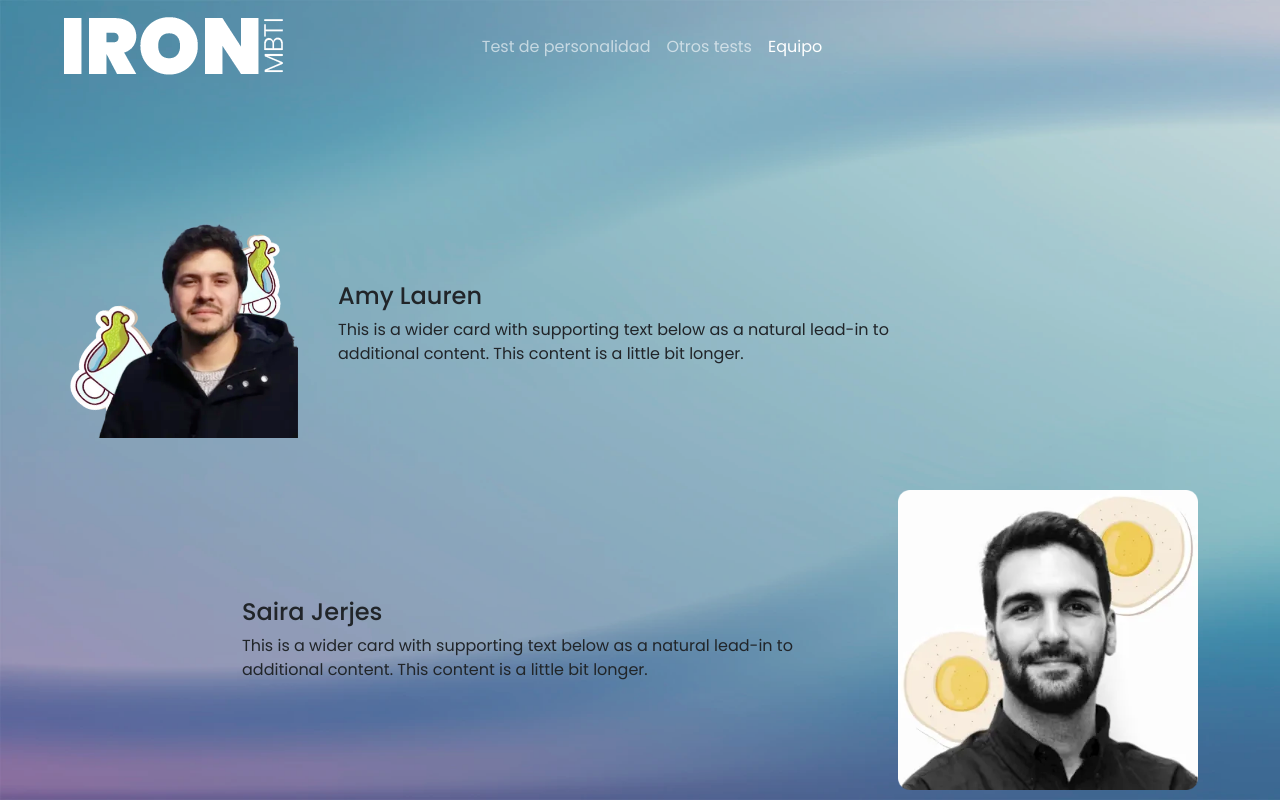
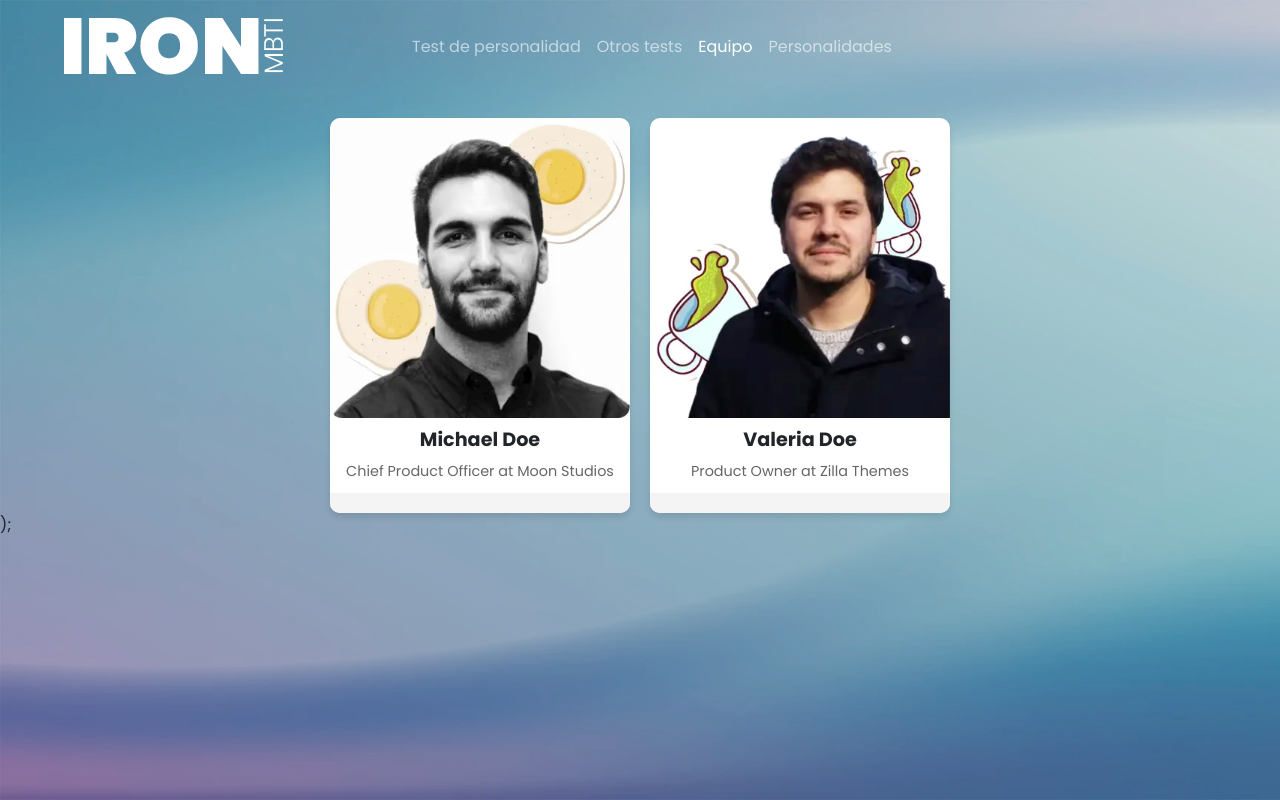
Before and after one commit to saira-jerjes/IronMBTI, a React (Vite) app in the folder web/: page /our-team in a window 1280 px wide. Built offline with nearby package versions, Linux system fonts and the light colour scheme.

Commit message:
feat:almost done

```diff
--- a/web/src/app.jsx
+++ b/web/src/app.jsx
@@ -1,5 +1,5 @@
 import { Route, Routes } from "react-router-dom"
-import { HomePage, OtherTestsPage, TeamPage, TestPage, ResultPage } from "./pages"
+import { HomePage, OtherTestsPage, TeamPage, TestPage, ResultPage, PersonalitiesPage } from "./pages"
 import { Navbar, PageLayout } from "./components"
 
 
@@ -21,6 +21,8 @@ function App() {
       <Route path='/other-tests' element={<OtherTestsPage />} />
       <Route path='/our-team' element={<TeamPage />} />
       <Route path='/result' element={<ResultPage />} />
+      <Route path="/personalities" element={<PersonalitiesPage />} />
+
     </Routes>
     </>
   )
--- a/web/src/components/question/components/answer/answer.jsx
+++ b/web/src/components/question/components/answer/answer.jsx
@@ -18,7 +18,7 @@ function Answer({ title, value, score, index, onClick, image }) {
                     onClick={handleClick}
                     style={{ backgroundImage: `url(${image})` }}
                 >
-                    <div className="answer-title">{`${positionLetter[index]}) ${title}`}</div>
+                    <div className="answer-title">{`${title}`}</div>
                 </div>
             ) : (
                 <button
--- a/web/src/components/ui/navbar/navbar.jsx
+++ b/web/src/components/ui/navbar/navbar.jsx
@@ -23,6 +23,10 @@ function Navbar() {
               return isActive ? { color: "white", opacity: '100%' } : { color: "white",  opacity: '60%' };}}>
               Equipo
             </NavLink>
+            <NavLink className="nav-link" aria-current="page" to='personalities'  style={({ isActive }) => {
+              return isActive ? { color: "white", opacity: '100%' } : { color: "white",  opacity: '60%' };}}>
+              Personalidades
+            </NavLink>
 
           </div>
         </div>
--- a/web/src/pages/index.js
+++ b/web/src/pages/index.js
@@ -3,3 +3,4 @@ export { default as TestPage } from './test-page';
 export { default as OtherTestsPage } from './other-tests';
 export { default as TeamPage } from './team';
 export { default as ResultPage } from './result-page';
+export { default as PersonalitiesPage } from './personalities';
--- /dev/null
+++ b/web/src/pages/personalities-page.css
@@ -0,0 +1,42 @@
+.personalities-container {
+    display: grid;
+    grid-template-columns: repeat(4, 1fr);
+    gap: 20px;
+    padding: 20px;
+    max-width: 1200px;
+    margin: 0 auto;
+  }
+
+  .personality-card {
+    background-color: #f9f9f9;
+    border: 1px solid #e0e0e0;
+    border-radius: 8px;
+    margin-top: 100px;
+    box-shadow: 0 4px 6px rgba(0, 0, 0, 0.1);
+    text-align: center;
+    overflow: hidden;
+  }
+
+  .personality-image-container {
+    margin-bottom: 10px;
+  }
+
+  .personality-image {
+    height: auto;
+    max-height: 200px;
+    object-fit: cover;
+    border-radius: 8px;
+  }
+
+  .personality-title {
+    font-size: 1.4em;
+    color: #333;
+    margin-bottom: 12px;
+  }
+
+  .personality-description {
+    font-size: 0.9em;
+    color: #555;
+    line-height: 1.5;
+    padding: 10px;
+  }
--- a/web/src/pages/result-page.css
+++ b/web/src/pages/result-page.css
@@ -47,3 +47,8 @@
     margin-top: 20px;
     font-family: "Poppins", serif;
 }
+
+.toggle-description-btn {
+    border: #545353;
+    border-radius: 8px;
+}
--- a/web/src/pages/team.css
+++ b/web/src/pages/team.css
@@ -1,8 +1,57 @@
-.info-page-container {
+  .team-title {
+    font-size: 2rem;
+    color: transparent;
+  }
 
-}
+  .team-container {
+    display: flex;
+    justify-content: center;
+    flex-wrap: wrap;
+    gap: 20px;
+    margin-top: 80px;
+  }
 
-.profile-pic {
-height: auto;
-width: 300px;
-}
+  .team-card {
+    background-color: white;
+    border-radius: 10px;
+    box-shadow: 0 4px 6px rgba(0, 0, 0, 0.1);
+    overflow: hidden;
+    width: 300px;
+    text-align: center;
+  }
+
+  .team-image {
+    width: 100%;
+    height: auto;
+  }
+
+  .team-name {
+    font-size: 1.2rem;
+    font-weight: bold;
+    margin: 10px 0;
+  }
+
+  .team-position {
+    font-size: 0.9rem;
+    color: #666;
+    margin-bottom: 10px;
+  }
+
+  .team-socials {
+    display: flex;
+    justify-content: center;
+    padding: 10px 0;
+    background-color: #f4f4f4;
+  }
+
+  .social-icon {
+    margin: 0 5px;
+    color: #333;
+    text-decoration: none;
+    font-size: 1.2rem;
+    transition: color 0.3s;
+  }
+
+  .social-icon:hover {
+    color: #007bff;
+  }
--- a/web/src/pages/team.jsx
+++ b/web/src/pages/team.jsx
@@ -8,75 +8,86 @@ function TeamPage() {
   return (
     <>
       <PageLayout>
-        <div className="info-page-container d-flex align-items-center justify-content-center vh-100">
-          <div className="position-relative w-100 h-100">
-            <div
-              className="card amy-card position-absolute"
-              style={{
-                top: "190px",
-                left: "50px",
-                maxWidth: "80%",
-                height: "250px",
-                padding: "20px",
-                border: "none",
-                backgroundColor: "transparent",
-              }}
+      <div className="team-page">
+      <h2 className="team-title">Our Team</h2>
+      <div className="team-container">
+        <div className="team-card">
+          <img
+            src={julioImg}
+            alt="Michael Doe"
+            className="team-image"
+          />
+          <h3 className="team-name">Michael Doe</h3>
+          <p className="team-position">
+            Chief Product Officer at Moon Studios
+          </p>
+          <div className="team-socials">
+            <a
+              href="https://twitter.com"
+              target="_blank"
+              rel="noopener noreferrer"
+              className="social-icon twitter"
             >
-              <div className="row align-items-center">
-                <div className="col-md-3">
-                  <img
-                    src={carlosImg}
-                    className="img-fluid rounded-start profile-pic"
-                    alt="..."
-                  />
-                </div>
-                <div className="col-md-8">
-                  <div className="card-body">
-                    <h4 className="card-title">Amy Lauren</h4>
-                    <p className="card-text">
-                      This is a wider card with supporting text below as a
-                      natural lead-in to additional content. This content is a
-                      little bit longer.
-                    </p>
-                  </div>
-                </div>
-              </div>
-            </div>
-
-            <div
-              className="card saira-card position-absolute"
-              style={{
-                bottom: "80px",
-                right: "50px",
-                maxWidth: "80%",
-                height: "250px",
-                padding: "20px",
-                border: "none",
-                backgroundColor: "transparent",
-              }}
+              <i className="fab fa-twitter"></i>
+            </a>
+            <a
+              href="https://facebook.com"
+              target="_blank"
+              rel="noopener noreferrer"
+              className="social-icon facebook"
             >
-              <div className="row align-items-center">
-                <div className="col-md-8">
-                  <div className="card-body">
-                    <h4 className="card-title">Saira Jerjes</h4>
-                    <p className="card-text">
-                      This is a wider card with supporting text below as a
-                      natural lead-in to additional content. This content is a
-                      little bit longer.
-                    </p>
-                  </div>
-                </div>
-                <div className="col-md-4">
-                  <img
-                    src={julioImg}
-                    className="img-fluid rounded-start profile-pic"
-                    alt="..."
-                  />
-                </div>
-              </div>
-            </div>
+              <i className="fab fa-facebook"></i>
+            </a>
+            <a
+              href="https://instagram.com"
+              target="_blank"
+              rel="noopener noreferrer"
+              className="social-icon instagram"
+            >
+              <i className="fab fa-instagram"></i>
+            </a>
           </div>
         </div>
+        <div className="team-card">
+          <img
+            src={carlosImg}
+            alt="Valeria Doe"
+            className="team-image"
+          />
+          <h3 className="team-name">Valeria Doe</h3>
+          <p className="team-position">
+            Product Owner at Zilla Themes
+          </p>
+          <div className="team-socials">
+            <a
+              href="https://twitter.com"
+              target="_blank"
+              rel="noopener noreferrer"
+              className="social-icon twitter"
+            >
+              <i className="fab fa-twitter"></i>
+            </a>
+            <a
+              href="https://facebook.com"
+              target="_blank"
+              rel="noopener noreferrer"
+              className="social-icon facebook"
+            >
+              <i className="fab fa-facebook"></i>
+            </a>
+            <a
+              href="https://instagram.com"
+              target="_blank"
+              rel="noopener noreferrer"
+              className="social-icon instagram"
+            >
+              <i className="fab fa-instagram"></i>
+            </a>
+          </div>
+        </div>
+      </div>
+    </div>
+  );
       </PageLayout>
     </>
   );
```
Also changed, not shown: web/src/pages/personalities.jsx (added, +62 -0 lines).
